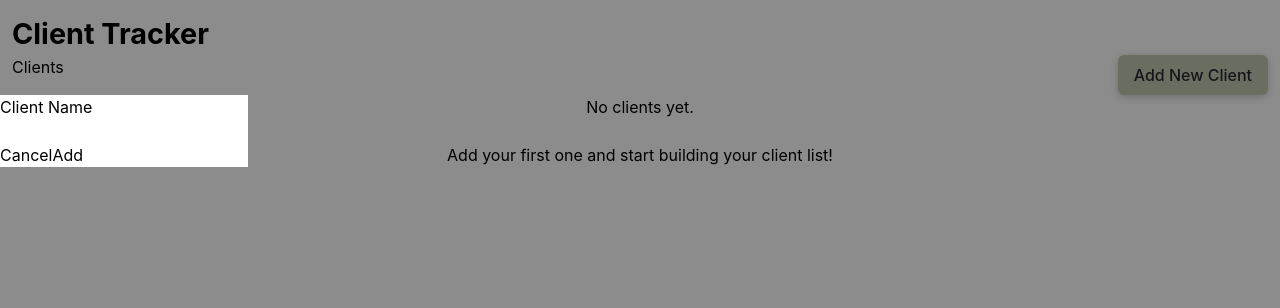
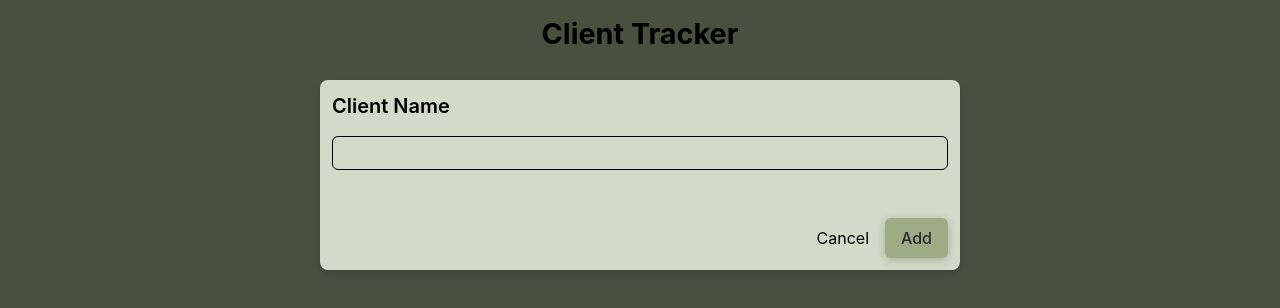
Before and after one commit to Natalie-Kizirian/Client-Tracker, a React (Vite) app: page / in a window 1280 px wide. Both pictures are taken after a click on the button "Add New Client". Shown: the top 308 px of the page. Built offline with nearby package versions, Linux system fonts and the light colour scheme.

Commit message:
styles added client page

```diff
--- a/src/App.jsx
+++ b/src/App.jsx
@@ -63,7 +63,8 @@ function App() {
 
   return (
     <>
-      <h1>Client Tracker</h1>
+      <div className="flex flex-col gap-10 md:m-auto md:w-1/2">
+        <h1 className="text-center">Client Tracker</h1>
         {!selectedClient && (
           <ClientPage
             onAddClient={addClientHandler}
@@ -82,6 +83,7 @@ function App() {
             onEditName={editNameHandler}
           />
         )}
+      </div>
     </>
   );
 }
--- a/src/components/Cards/ClientCard.jsx
+++ b/src/components/Cards/ClientCard.jsx
@@ -6,7 +6,10 @@ function ClientCard({ client, onSelectClient }) {
 
   return (
     <>
-      <li onClick={onSelectClient}>
+      <li
+        className="cursor-pointer rounded-md border border-[#b99a52] bg-[#BFC9B0] px-2 drop-shadow-lg "
+        onClick={onSelectClient}
+      >
         <h2>Name: {client.name}</h2>
         <p>Total Income: {totalIncome}$</p>
       </li>
--- a/src/components/Forms/NewClientForm.jsx
+++ b/src/components/Forms/NewClientForm.jsx
@@ -12,13 +12,19 @@ function NewClientForm({ closeModal, onAddClient }) {
     };
     onAddClient(clientData);
     closeModal();
-    console.log(clientData)
+    console.log(clientData);
   }
   return (
     <>
-      <form onSubmit={submitHandler} className="flex flex-col">
-        <label htmlFor="name">Client Name</label>
+      <form
+        className="flex w-full flex-col gap-4 rounded-md"
+        onSubmit={submitHandler}
+      >
+        <label htmlFor="name" className="text-xl font-semibold">
+          Client Name
+        </label>
         <input
+          className="w-full rounded-md border p-1"
           type="text"
           name=""
           id="name"
@@ -26,11 +32,13 @@ function NewClientForm({ closeModal, onAddClient }) {
           required
         />
 
-        <div>
-          <button type="button" onClick={closeModal}>
+        <div className="mt-8 flex justify-end gap-2">
+          <button type="button" onClick={closeModal} className="px-2">
             Cancel
           </button>
-          <button type="submit">Add</button>
+          <button className="button-secondary" type="submit">
+            Add
+          </button>
         </div>
       </form>
     </>
--- a/src/components/Modal.jsx
+++ b/src/components/Modal.jsx
@@ -5,7 +5,10 @@ function Modal({ onCloseModal, children }) {
         className="fixed inset-0 z-10 h-full w-full bg-black opacity-45"
         onClick={onCloseModal}
       />
-      <dialog open className="fixed z-20">
+      <dialog
+        open
+        className="fixed top-20 left-1/2 z-20 w-3/4 -translate-x-1/2 rounded-lg bg-[#D3DAC8] p-3 drop-shadow-lg md:w-1/2"
+      >
         {children}
       </dialog>
     </>
--- a/src/components/Pages/ClientPage.jsx
+++ b/src/components/Pages/ClientPage.jsx
@@ -11,7 +11,7 @@ function ClientPage({ onAddClient, clients, onSelectClient }) {
   return (
     <>
       <div className="flex justify-between">
-        <h3>Clients</h3>
+        <h3 className="text-2xl">Clients</h3>
 
         <button
           className="button-primary"
@@ -28,7 +28,7 @@ function ClientPage({ onAddClient, clients, onSelectClient }) {
       )}
 
       {clients.length > 0 && (
-        <ul>
+        <ul className="flex flex-col gap-2 rounded-lg border border-2 border-white bg-[#D3DAC8] p-4 drop-shadow-lg">
           {clients.map((client) => (
             <ClientCard
               key={client.id}
--- a/src/index.css
+++ b/src/index.css
@@ -3,6 +3,9 @@
 h1{
   font-size: 1.8rem;
   font-weight: bold;
+}
+body{
+  background-color: #859271;
 }
 .button-primary{
   gap: 0.5rem;
@@ -16,6 +19,19 @@ h1{
   color: #2a2630;
   font-weight: 500;
 }
+.button-secondary{
+    gap: 0.5rem;
+  padding: 0.5rem 1rem;
+  border: none;
+  border-radius: 6px;
+  box-shadow: 0 2px 8px rgba(0, 0, 0, 0.2);
+  cursor: pointer;
+  font-weight: bold;
+  background-color: #9DAC85;
+  color: #2a2630;
+  font-weight: 500;
+
+}
 body{
   margin: 12px;
 }
```
Also changed, not shown: src/App.css (deleted). Lines whose indentation alone changed are shown as unchanged.
